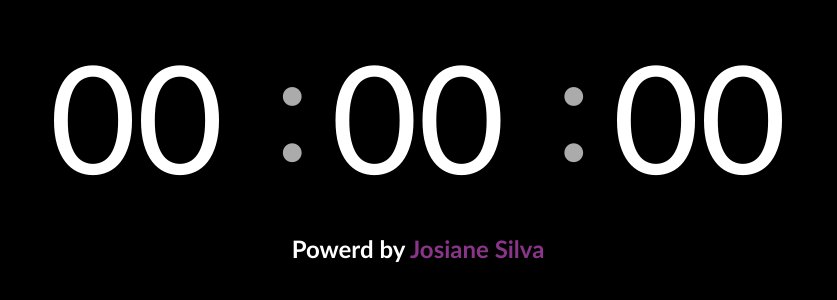
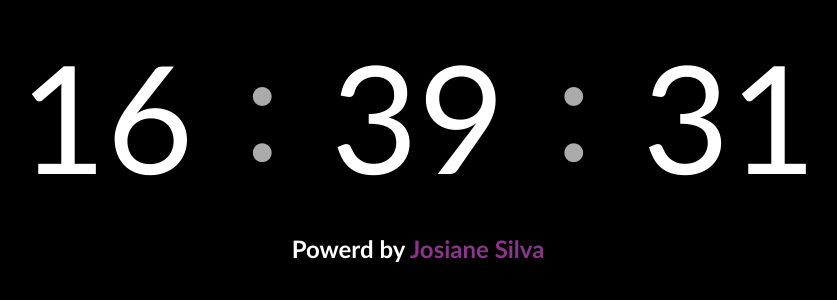
Before and after one commit to Josi8752/Projetos, a plain HTML site: page Relogio/index.html in a window 1280 px wide. Shown: the part 262-562 px from the top of the page, without its empty margins (222-1059 px from the left). Drawn offline with Linux system fonts and the light colour scheme.

Commit message:
Clock project end

```diff
--- a/Relogio/index.html
+++ b/Relogio/index.html
@@ -9,9 +9,10 @@
 <body>
     <div class="clock">
         <span id="hours">00</span>
+        <span id="minutes">00</span>
         <span id="seconds">00</span>
-        <span id="minutes">00</span>
     </div>
     <h2>Powerd by <strong>Josiane Silva</strong></h2>
 </body>
+<script src="script.js"></script>
 </html>
--- a/Relogio/script.js
+++ b/Relogio/script.js
@@ -0,0 +1,26 @@
+const hoursElement = document.getElementById('hours')
+const minutesElement = document.getElementById('minutes')
+const secondsElement = document.getElementById('seconds')
+
+
+function fixTime(time) {
+    return time < 10 ? '0' + time : time
+}
+
+
+function newTime() {
+    const date = new Date();
+    const hours = date.getHours();
+    const minutes = date.getMinutes();
+    const seconds = date.getSeconds()
+
+
+    hoursElement.textContent = fixTime(hours)
+    minutesElement.textContent = fixTime(minutes)
+    secondsElement.textContent = fixTime(seconds)
+
+}
+
+
+newTime()
+setInterval(newTime, 1000)
--- a/Relogio/style.css
+++ b/Relogio/style.css
@@ -1,4 +1,4 @@
-:root{
+:root {
     --color-black: #000;
     --color-white: #fff;
     --color-ligth: #ababab;
@@ -7,7 +7,7 @@
 }
 
 
-*{
+* {
     background-color: var(--color-black);
     color: var(--color-white);
     font-family: 'Gill Sans', 'Gill Sans MT', Calibri, 'Trebuchet MS', sans-serif;
@@ -15,7 +15,7 @@ margin: 0;
     padding: 0;
 }
 
-body{
+body {
     display: flex;
     justify-content: center;
     align-items: center;
@@ -25,26 +25,25 @@ gap: 16px;
 }
 
 
-.clock{
+.clock {
     display: flex;
     gap: 50px;
-grid-gap: 20px;
-
+    flex-wrap: wrap ;
 }
 
-.clock span{
+.clock span {
     font-size: 150px;
     display: flex;
     align-items: center;
     gap: 50px;
 }
 
-.clock span:not(:last-child)::after{
+.clock span:not(:last-child)::after {
     content: ':';
     margin-bottom: 25px;
     color: var(--color-ligth);
 }
 
-h2 strong{
+h2 strong {
     color: var(--color-purple);
 }
```
Lines whose indentation alone changed are shown as unchanged.
